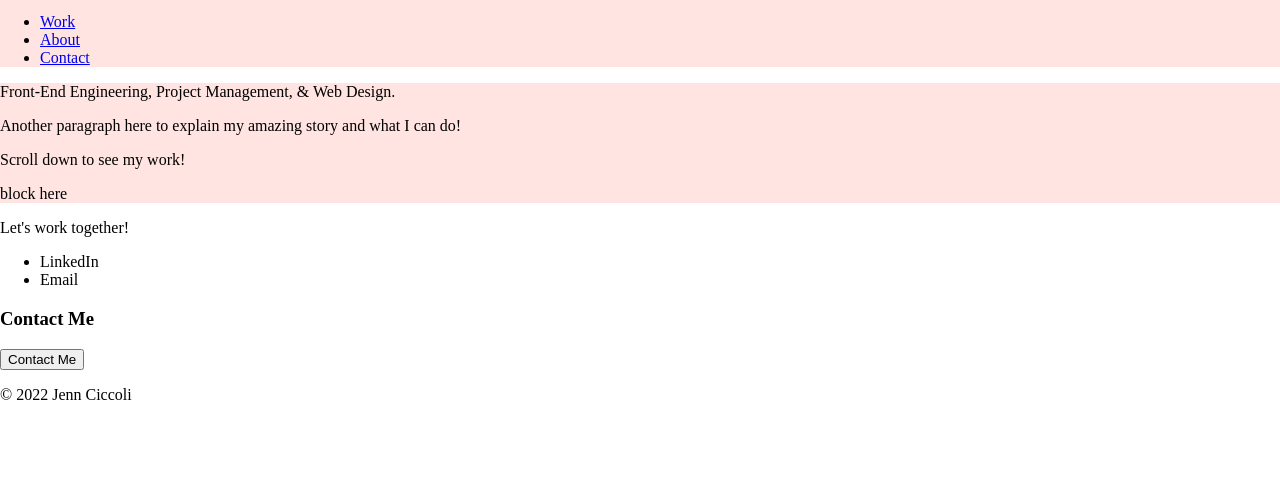
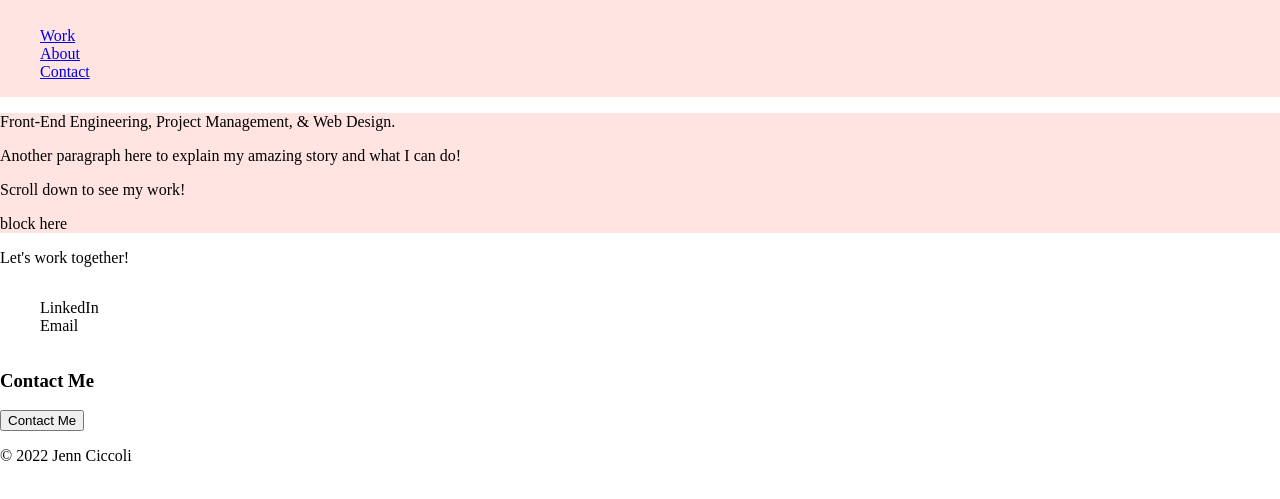
Before and after one commit to jennciccoli/Jenns-Portfolio-Project, a plain HTML site: page index.html in a window 1280 px wide. Shown: the part 39-538 px from the top of the page. Drawn offline with Linux system fonts and the light colour scheme.

Commit message:
Update style.css
added additional configs

```diff
--- a/css/style.css
+++ b/css/style.css
@@ -9,6 +9,12 @@ main {
   background-color: MistyRose;
   height: 30%;
 }
+nav {
+  display: inline-block;
+}
+nav li {
+  list-style: none;
+}
 h1 {
-  font-size:20px;
+  font-size: 20px;
 }
```
